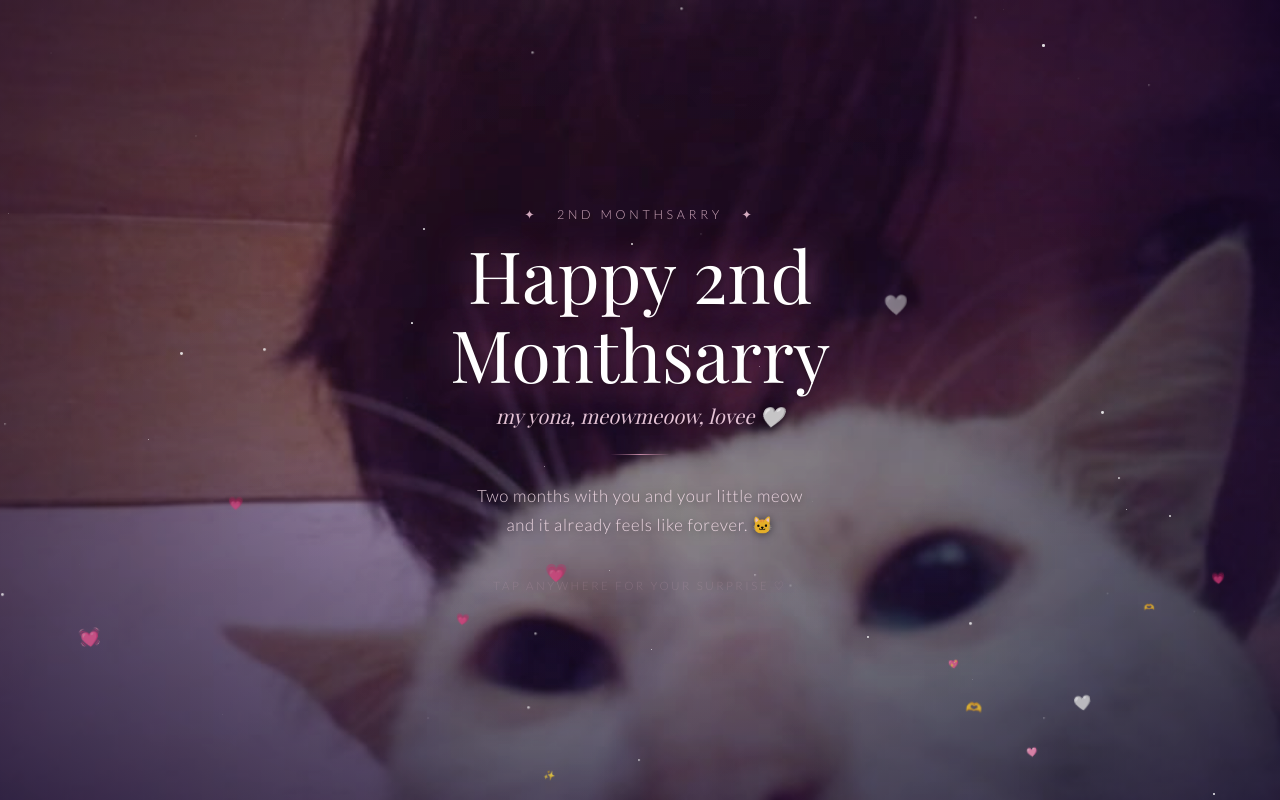
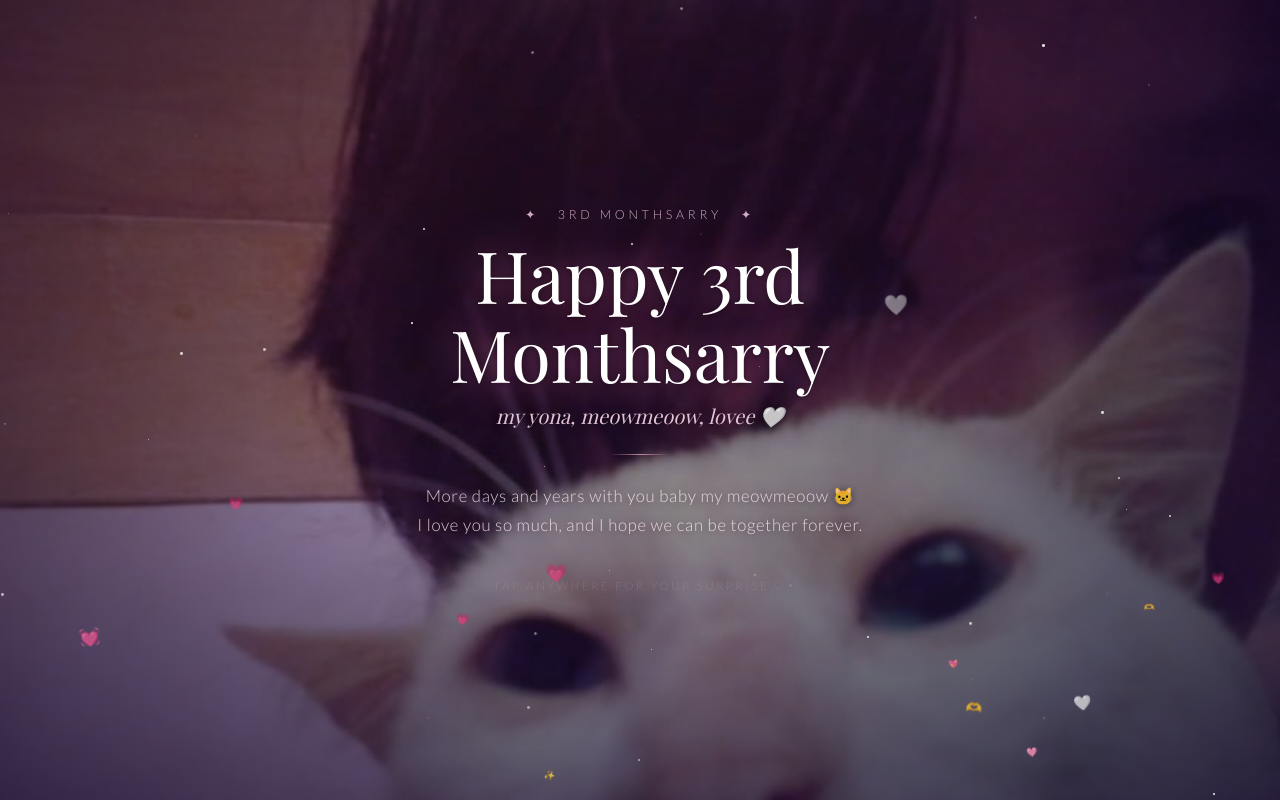
Before and after one commit to yanze04/mymeowmeow, a plain HTML site: page 1st.html in a window 1280 px wide. Drawn offline with nearby package versions, Linux system fonts and the light colour scheme; a web font is replaced by a local one.

Commit message:
1st.html

```diff
--- a/1st.html
+++ b/1st.html
@@ -233,13 +233,13 @@
   <div id="hearts"></div>
 
   <div id="content">
-    <div id="eyebrow">✦ &nbsp; 2nd monthsarry &nbsp; ✦</div>
-    <div id="main-title">Happy 2nd<br>Monthsarry</div>
+    <div id="eyebrow">✦ &nbsp; 3rd monthsarry &nbsp; ✦</div>
+    <div id="main-title">Happy 3rd<br>Monthsarry</div>
     <div id="sub">my yona, meowmeoow, lovee 🤍</div>
     <div id="divider"></div>
     <div id="message">
-      Two months with you and your little meow<br>
-      and it already feels like forever. 🐱
+      More days and years with you baby my meowmeoow 🐱<br>
+      I love you so much, and I hope we can be together forever. <br>
     </div>
     <div id="tap-hint">tap anywhere for your surprise ♡</div>
   </div>
```
